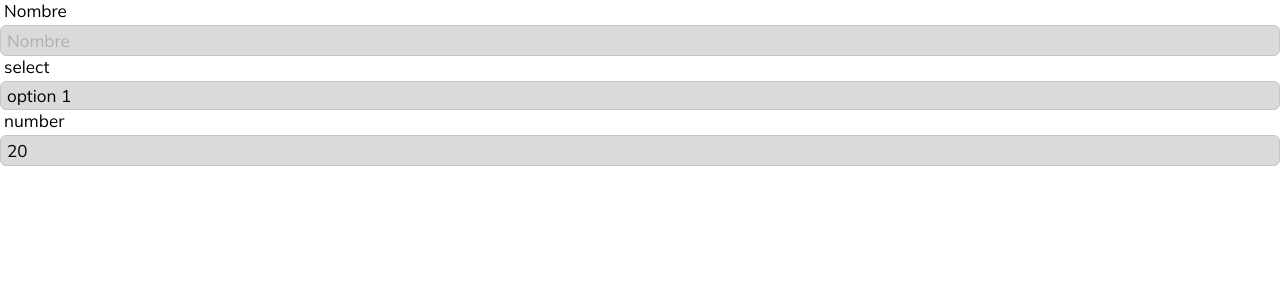
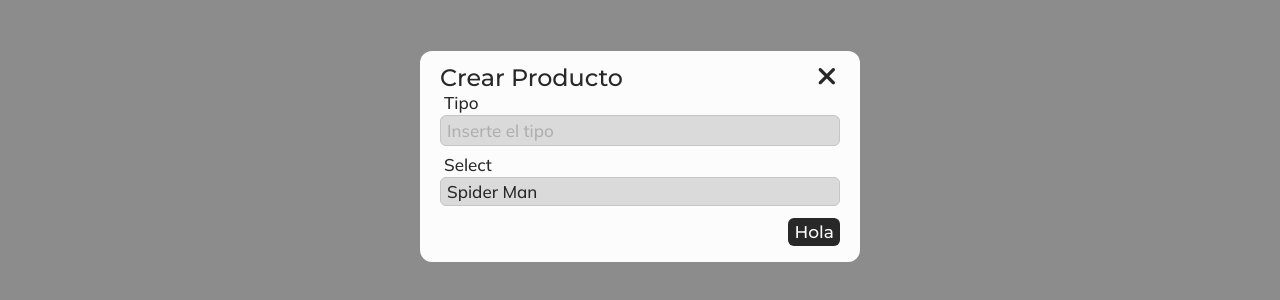
Before and after one commit to Cito2310/market-manager, a React (Create React App) app: page / in a window 1280 px wide. Shown: the top 300 px of the page. Built offline with nearby package versions, Linux system fonts and the light colour scheme.

Commit message:
added basic function to form-create-product

```diff
--- a/src/App.tsx
+++ b/src/App.tsx
@@ -4,25 +4,22 @@ import "./config.scss"
 import { InputText } from './input/InputText';
 import { InputSelect } from './input/InputSelect';
 import { InputNumber } from './input/InputNumber';
+import { ModalFormCreateProduct } from './modals/ModalFormCreateProduct';
 
 function App() {
   return (
     <div className="App">
       {/* <ScreenCashRegister/> */}
-      <InputText
-        label='Nombre'
-        placeholder='Nombre'
-      />
-
-      <InputSelect
-        label='select'
-      />
-
-      <InputNumber
-        label='number'
-        placeholder={225}
-        defaultValue={20}
-        length={{min: 0}}
+      <ModalFormCreateProduct
+        buttons={[
+          {
+            color: "primary",
+            handler: () => {console.log("Hola")},
+            label: "Hola"
+          }
+        ]}
+        funcExit={()=>{console.log("exit")}}
+        title="Crear Producto"
       />
     </div>
   );
--- /dev/null
+++ b/src/helpersAndHooks/useForm.ts
@@ -0,0 +1,23 @@
+import { useState } from "react";
+
+export const useForm = <T>( initialForm: T ) => {
+    const [formState, setFormState] = useState(initialForm);
+
+    const onInputChange = ({target}: React.ChangeEvent<HTMLInputElement | HTMLSelectElement>) => {
+        const {name , value} = target;
+        setFormState({
+            ...formState,
+            [name]: value
+    })}
+
+    const onResetForm = () => {
+        setFormState(initialForm)
+    }
+
+    return {
+        ...formState,
+        formState,
+        onResetForm,
+        onInputChange,
+    }
+}
--- a/src/input/InputNumber.tsx
+++ b/src/input/InputNumber.tsx
@@ -5,9 +5,12 @@ interface props {
     placeholder: number
     length?: { min?: number, max?: number }
     defaultValue?: number
+    name: string
+    value: string
+    onChange: ({ target }: React.ChangeEvent<HTMLInputElement>) => void
 }
 
-export const InputNumber = ({ label, placeholder, length, defaultValue }: props) => {
+export const InputNumber = ({ label, placeholder, length, defaultValue, value, name, onChange }: props) => {
     return (
         <div className="input-container">
             <label>{label}</label>
@@ -17,6 +20,9 @@ export const InputNumber = ({ label, placeholder, length, defaultValue }: props)
                 placeholder={String(placeholder)}
                 max={length?.max}
                 min={length?.min}
+                name={name}
+                value={value}
+                onChange={onChange}
             />
         </div>
     )
--- a/src/input/InputSelect.tsx
+++ b/src/input/InputSelect.tsx
@@ -2,16 +2,27 @@ import "./input-style.scss"
 
 interface props {
     label: string
+    option: option[]
+    name: string
+    value: string
+    onChange: ({ target }: React.ChangeEvent<HTMLSelectElement>) => void
 }
 
-export const InputSelect = ({ label }: props) => {
+interface option {
+    label: string
+    value: string
+}
+
+export const InputSelect = ({ label, option, name, value, onChange }: props) => {
     return (
         <div className="input-container">
             <label>{label}</label>
-            <select>
-                <option>option 1</option>
-                <option>option 2</option>
-                <option>option 3</option>
+            <select name={name} value={value} onChange={onChange}>
+                { option.map(( { label, value }, index )=>
+                    <option key={index+"option"+value} value={value}>
+                        {label}
+                    </option>
+                )}
             </select>
         </div>
     )
--- a/src/input/InputText.tsx
+++ b/src/input/InputText.tsx
@@ -2,16 +2,22 @@ import "./input-style.scss"
 
 interface props {
     label: string
+    name: string
     placeholder: string
+    value: string
+    onChange: ({ target }: React.ChangeEvent<HTMLInputElement>) => void
 }
 
-export const InputText = ({ label, placeholder }: props) => {
+export const InputText = ({ label, placeholder, name, value, onChange }: props) => {
     return (
         <div className="input-container">
             <label>{label}</label>
             <input
+                name={name}
+                placeholder={placeholder}
                 type="text"
-                placeholder={placeholder}
+                value={value}
+                onChange={onChange}
             />
         </div>
     )
--- a/src/input/input-style.scss
+++ b/src/input/input-style.scss
@@ -7,7 +7,7 @@ $grey-2: #afafaf;
 
     display: flex;
     flex-direction: column;
-    gap: 4px;
+    gap: 2px;
 
     label { margin: 0 4px }
 
--- /dev/null
+++ b/src/modals/ModalFormCreateProduct.tsx
@@ -0,0 +1,83 @@
+import { InputText } from "../input/InputText"
+import "./modal-simple.scss"
+import { useForm } from '../helpersAndHooks/useForm';
+import { InputSelect } from '../input/InputSelect';
+
+interface props {
+    buttons: btnFunc[]
+    title: string,
+    funcExit: () => void
+}
+
+interface btnFunc {
+    color: "primary" | "danger" | "secundary"
+    handler: () => void
+    label: string
+}
+
+export const ModalFormCreateProduct = ({title, buttons, funcExit}: props) => {
+    const {
+        category,
+        size,
+        type,
+
+        onInputChange,
+        onResetForm,
+        formState
+    } = useForm({
+        category: "spiderman",
+        size: "",
+        type: "",
+    })
+
+    return (
+        <>
+            <div className="modal-container">
+                <div className="modal-div-top">
+                    <h2 className="title-modal">{title}</h2>
+
+                    <button className="btn-exit-modal" onClick={funcExit}>
+                        <i className="fa-solid fa-xmark"/>
+                    </button>
+                </div>
+
+                <form className="modal-div-body">
+                    <InputText
+                        label="Tipo"
+                        placeholder="Inserte el tipo"
+                        name="type"
+                        value={type}
+                        onChange={onInputChange}
+                    />
+
+                    <InputSelect
+                        value={category}
+                        name="category"
+                        label="Select"
+                        option={[
+                            { label: "Spider Man", value: "spiderman" },
+                            { label: "Superman", value: "superman" },
+                            { label: "Iron Man", value: "ironman" },
+                            { label: "Hulk", value: "hulk" },
+                        ]}
+                        onChange={onInputChange}
+                    />
+                </form>
+
+                <div className="modal-div-footer">
+                    { buttons.map(({ color, handler, label }, index) => <button
+                        key={index+"BTN-MODAL"}
+                        className={`btn-modal ${
+                            color === "primary" ? "primary"
+                            : color === "secundary" ? "secundary"
+                            : color === "danger" ? "danger" : null
+                        }`}
+                        onClick={handler}
+                    >{ label }</button> )}
+                </div>
+            </div>
+
+            <div className="black-screen"/>
+        </>
+    )
+}
--- a/src/modals/modal-simple.scss
+++ b/src/modals/modal-simple.scss
@@ -76,7 +76,12 @@ $t-transition: 0.2s;
         .title-modal, .btn-exit-modal { margin: auto 0 }
     }
 
-    .modal-div-body { margin-bottom: 6px }
+    .modal-div-body {
+        margin-bottom: 12px;
+        display: flex;
+        flex-direction: column;
+        gap: 8px;
+    }
     .modal-div-footer {
         display: flex;
         flex-direction: row-reverse;
--- a/src/screen_cash_register/ScreenCashRegister.tsx
+++ b/src/screen_cash_register/ScreenCashRegister.tsx
@@ -7,7 +7,7 @@ import { loginResp } from '../../Types/axiosResponse';
 import { IProduct, IProductWithAmount } from '../../Types/product';
 
 import "./screen-cash-register.scss"
-import { priceFormat } from '../helpers/priceFormat';
+import { priceFormat } from '../helpersAndHooks/priceFormat';
 // import { ModalNotFoundProduct } from '../modals/ModalNotFoundProduct';
 
 export const ScreenCashRegister = () => {
```
Also changed, not shown: src/helpersAndHooks/priceFormat.ts (renamed from src/helpers/priceFormat.ts).
